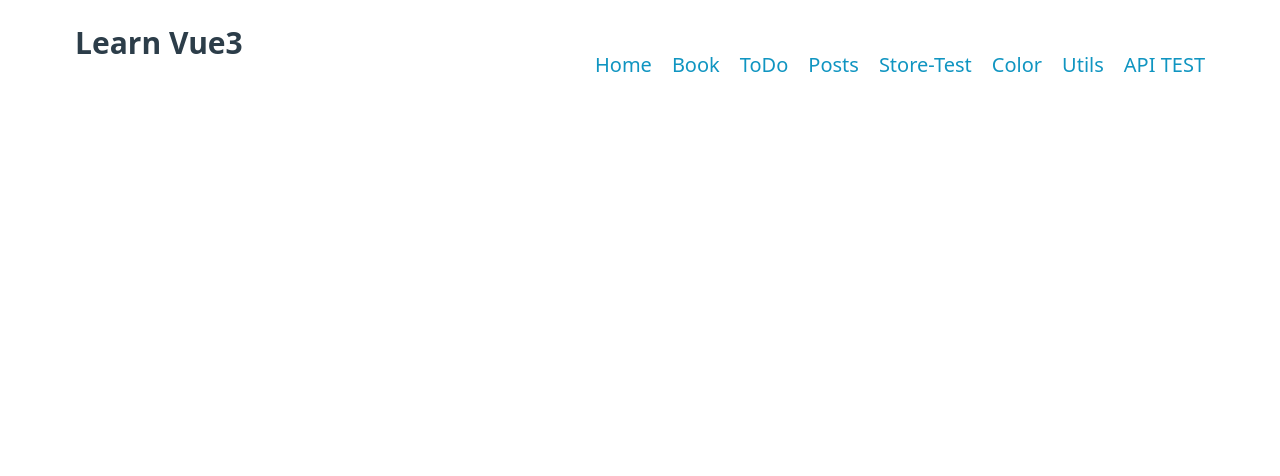
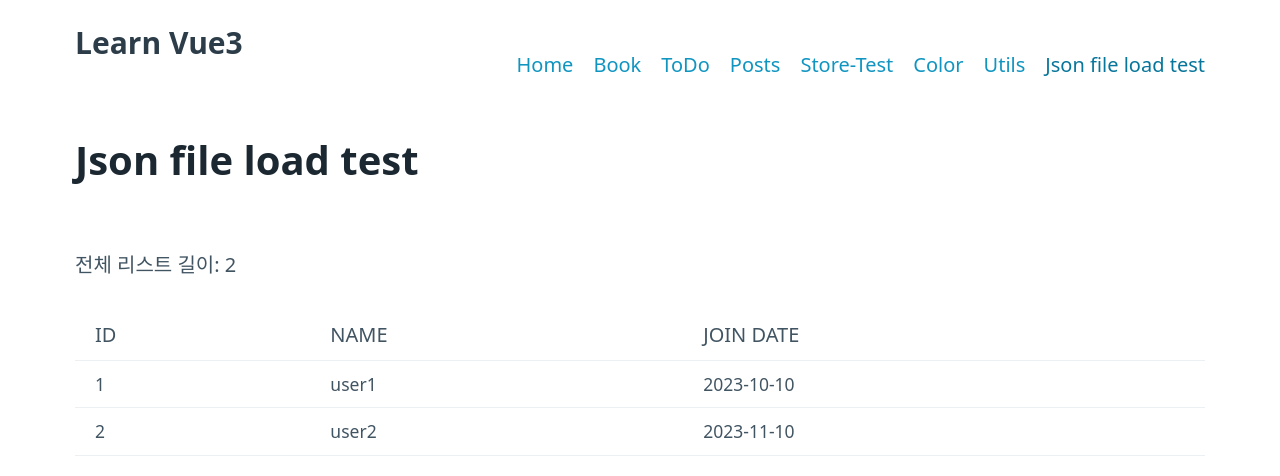
Before and after one commit to kenux196/learn-vue3, a Vue app: page /json-test in a window 1280 px wide. Shown: the top 476 px of the page. Built offline with nearby package versions, Linux system fonts and the light colour scheme.

Commit message:
Add json loading

```diff
--- a/src/App.vue
+++ b/src/App.vue
@@ -19,7 +19,7 @@
         <li><router-link to="/color">Color</router-link></li>
         <li><router-link to="/utils">Utils</router-link></li>
         <!-- <li><router-link to="/test">Test</router-link></li> -->
-        <li><router-link to="/api-test">API TEST</router-link></li>
+        <li><router-link to="/json-test">Json file load test</router-link></li>
       </ul>
     </nav>
   </header>
--- /dev/null
+++ b/src/assets/model/user.json
@@ -0,0 +1,12 @@
+[
+  {
+    "id": 1,
+    "name": "user1",
+    "joinDate": "2023-10-10"
+  },
+  {
+    "id": 2,
+    "name": "user2",
+    "joinDate": "2023-11-10"
+  }
+]
--- a/src/assets/test.json
+++ /dev/null
@@ -1,7 +0,0 @@
-[
-  {
-    "id": 1,
-    "name": "kenux",
-    "age": 11
-  }
-]
--- a/src/router/index.js
+++ b/src/router/index.js
@@ -33,8 +33,8 @@ const router = createRouter({
       component: () => import('../views/UtilsView.vue'),
     },
     {
-      path: '/api-test',
-      component: () => import('../views/ApiTestView.vue'),
+      path: '/json-test',
+      component: () => import('../views/JsonLoadView.vue'),
     },
   ],
 });
--- a/src/views/ApiTestView.vue
+++ /dev/null
@@ -1,19 +0,0 @@
-<script setup>
-// const jsonData = require('../json/test.json');
-// console.log(jsonData);
-// fetch('../json/test.json')
-//   .then((res) => {
-//     return res.json();
-//   })
-//   .then((jsonData) => console.log(jsonData));
-import test from '@/assets/test.json';
-import { ref } from 'vue';
-
-const testList = ref(test);
-console.log(testList);
-</script>
-<template>
-  <h1>API Test App</h1>
-  <p>{{ testList.length }}</p>
-  <p v-for="item in testList">{{ item.name }}</p>
-</template>
--- /dev/null
+++ b/src/views/JsonLoadView.vue
@@ -0,0 +1,30 @@
+<script setup>
+// const jsonData = require('../json/test.json');
+// console.log(jsonData);
+// fetch('../json/test.json')
+//   .then((res) => {
+//     return res.json();
+//   })
+//   .then((jsonData) => console.log(jsonData));
+import user from '@/assets/model/user.json';
+import { ref } from 'vue';
+
+const userList = ref(user);
+console.log(userList.value);
+</script>
+<template>
+  <h1>Json file load test</h1>
+  <p>전체 리스트 길이: {{ userList.length }}</p>
+  <table>
+    <tr>
+      <th>ID</th>
+      <th>NAME</th>
+      <th>JOIN DATE</th>
+    </tr>
+    <tr v-for="user in userList" :key="user.id">
+      <td>{{ user.id }}</td>
+      <td>{{ user.name }}</td>
+      <td>{{ user.joinDate }}</td>
+    </tr>
+  </table>
+</template>
```
